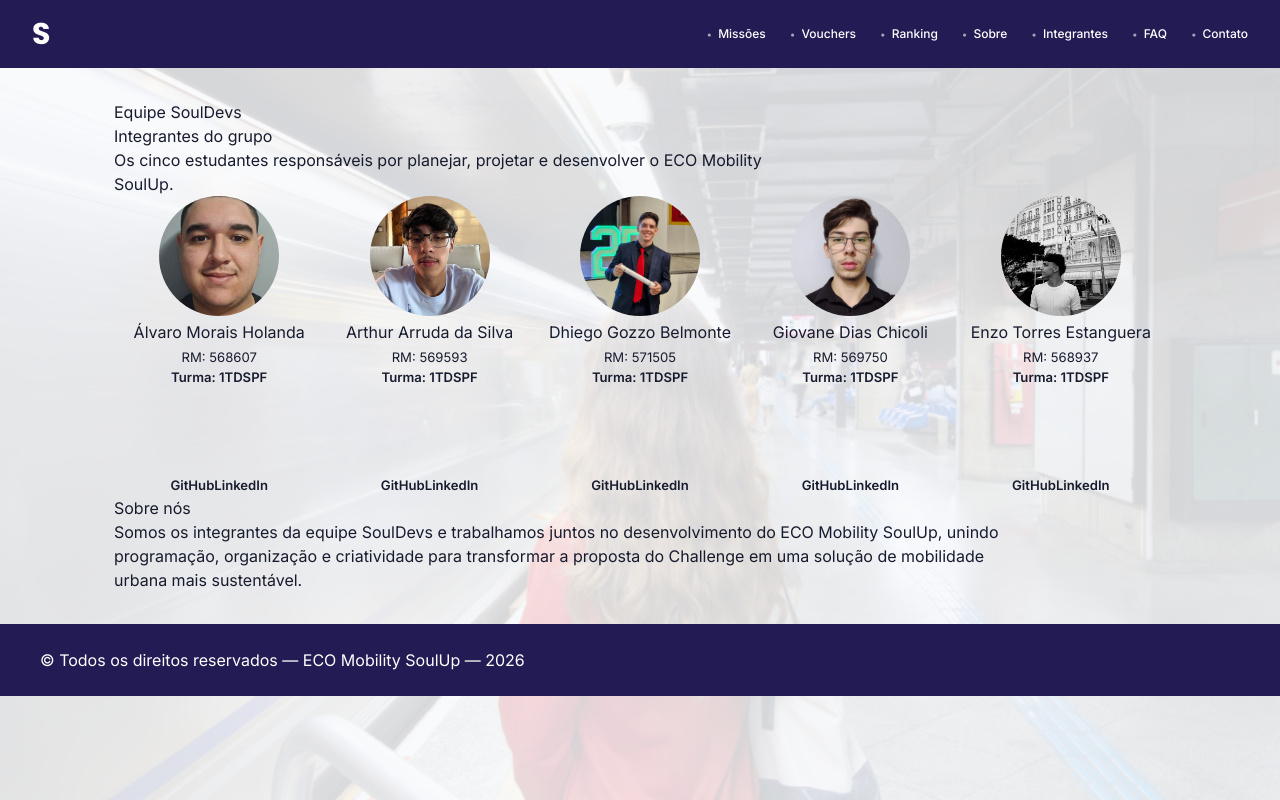
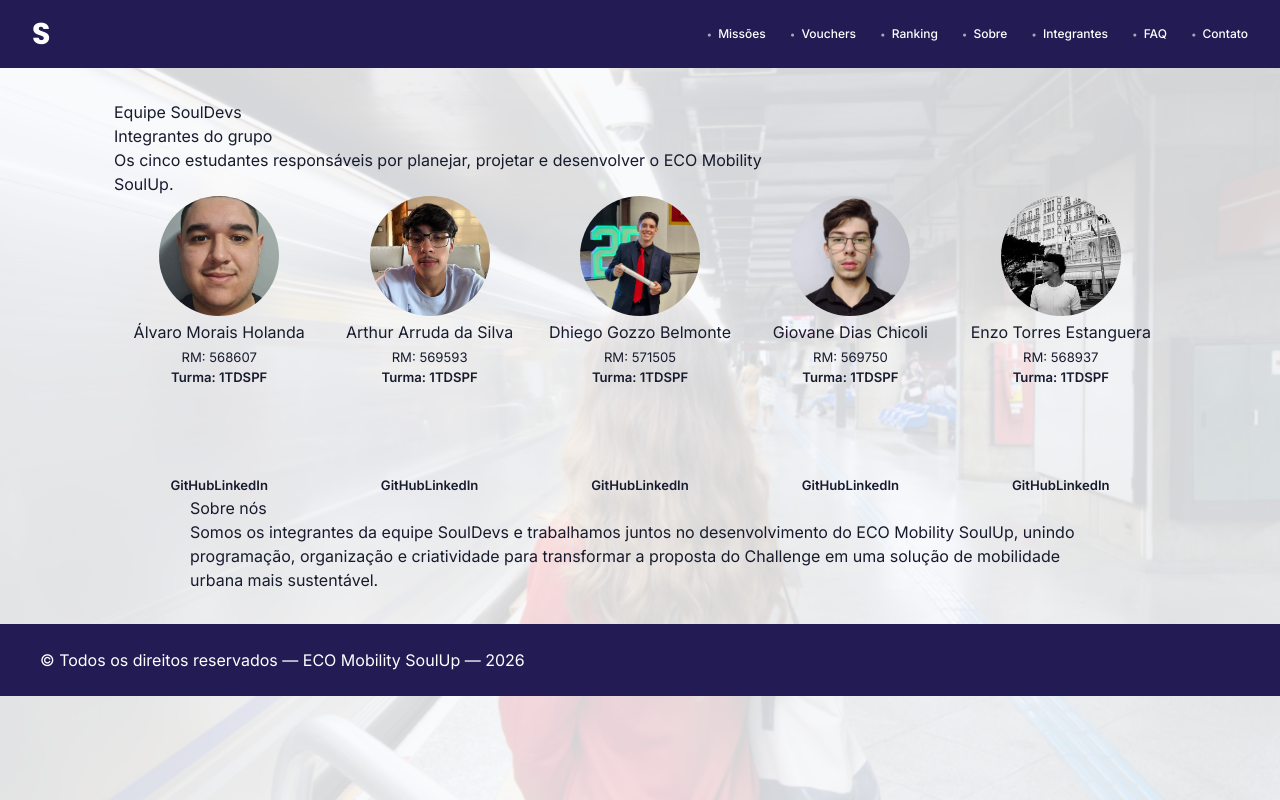
Before and after one commit to enzoestanguera/economic_soul-up, a React (Vite) app in the folder Eco-Mobitily/: page /integrantes in a window 1280 px wide. Built offline with nearby package versions, Linux system fonts and the light colour scheme; no server answers.

Commit message:
feat: aplica Tailwind na seção sobre nós

```diff
--- a/Eco-Mobitily/src/pages/Integrantes.css
+++ b/Eco-Mobitily/src/pages/Integrantes.css
@@ -92,8 +92,9 @@
 }
 
 .integrantes-sobre {
+  @apply mx-auto;
   max-width: 900px;
-  margin: 0 auto var(--space-4);
+  margin-bottom: var(--space-4);
   padding: var(--space-3);
   background: var(--color-surface);
   border-radius: var(--radius-md);
```
